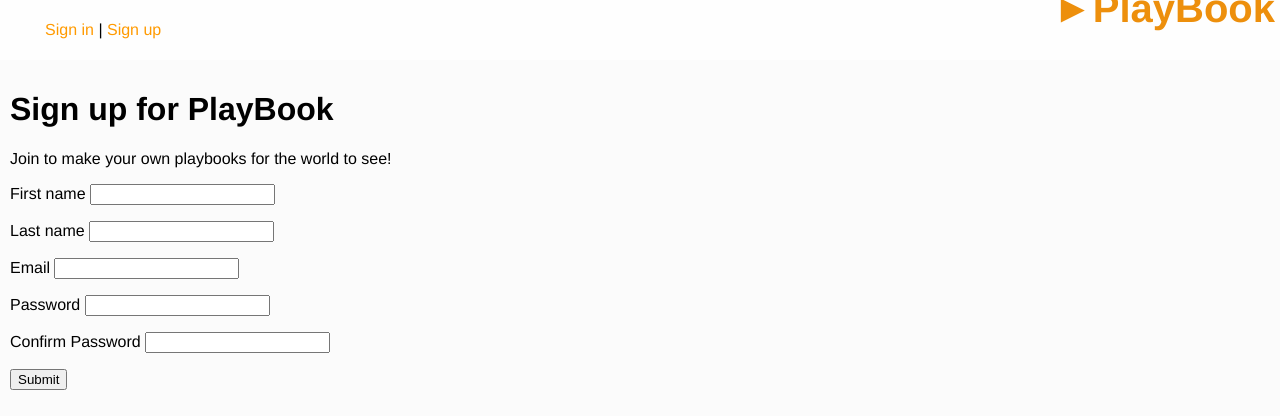
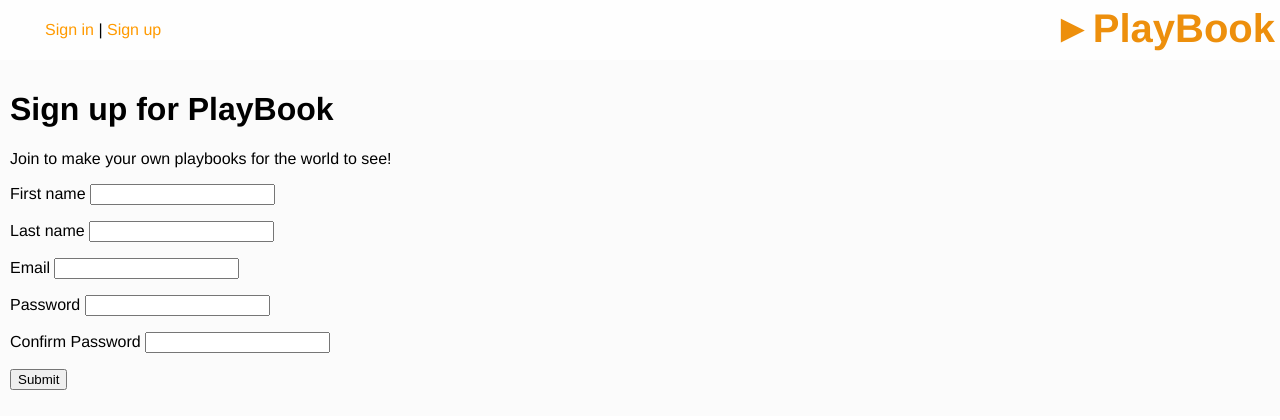
Before and after one commit to Inhakki/PlayBook, a Rails app: page /signup in a window 1280 px wide. Shown: the top 420 px of the page. Run offline with Rails 7, Linux system fonts and the light colour scheme; style sheets or scripts are compiled from the project's sources; some libraries are stand-ins or nearby versions.

Commit message:
css change

```diff
--- a/app/assets/stylesheets/style.css.scss
+++ b/app/assets/stylesheets/style.css.scss
@@ -66,7 +66,7 @@ body{
       }
       color: #ED8F0C;
       float: right;
-      margin-top: -35px;
+      margin-top: -15px;
     }
   }
 
```
